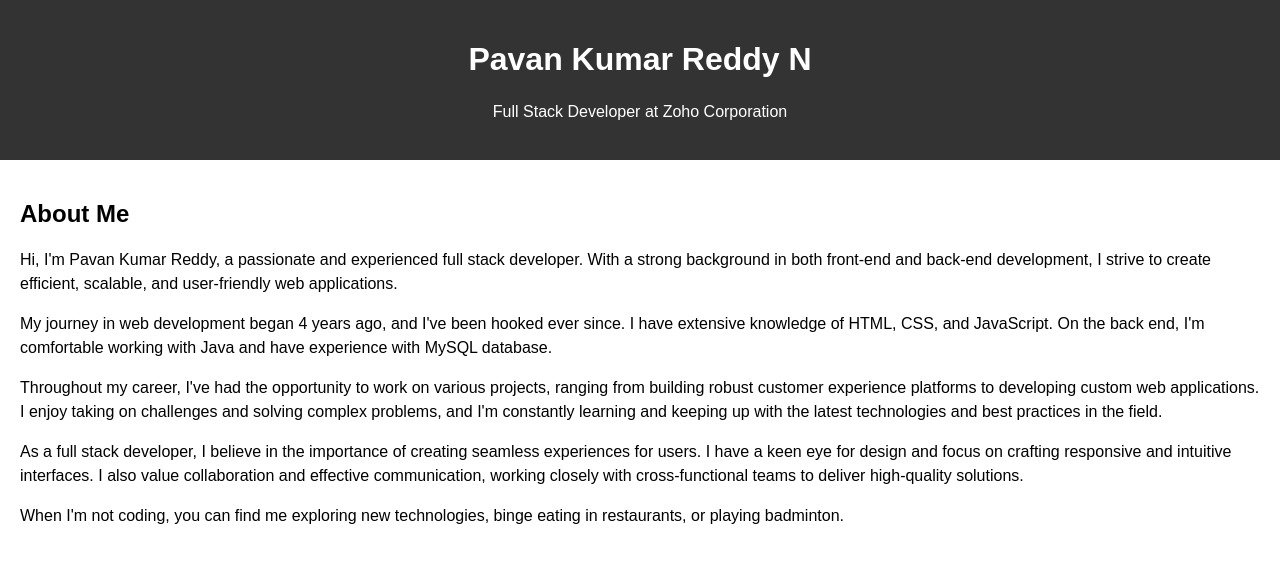
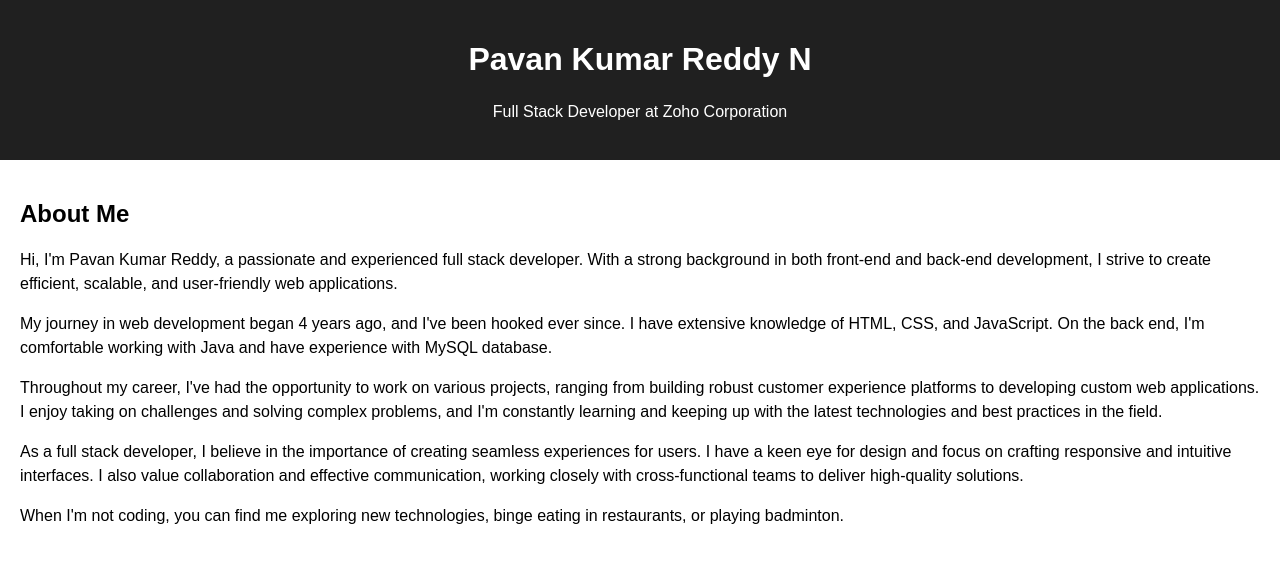
Before and after one commit to pvnrdy/portfolio, a plain HTML site: page index.html in a window 1280 px wide. Drawn offline with Linux system fonts and the light colour scheme.

Commit message:
Background color changes

```diff
--- a/index.html
+++ b/index.html
@@ -12,7 +12,7 @@
         }
 
         header {
-            background-color: #333;
+            background-color: #202020;
             color: #fff;
             padding: 20px;
             text-align: center;
```
